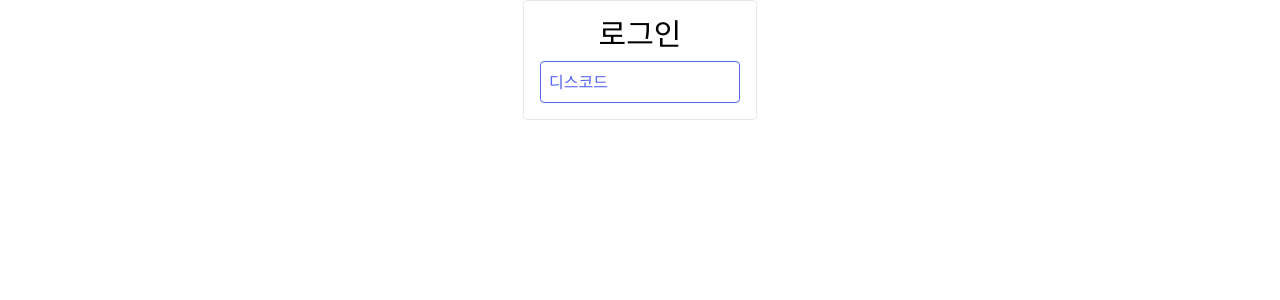
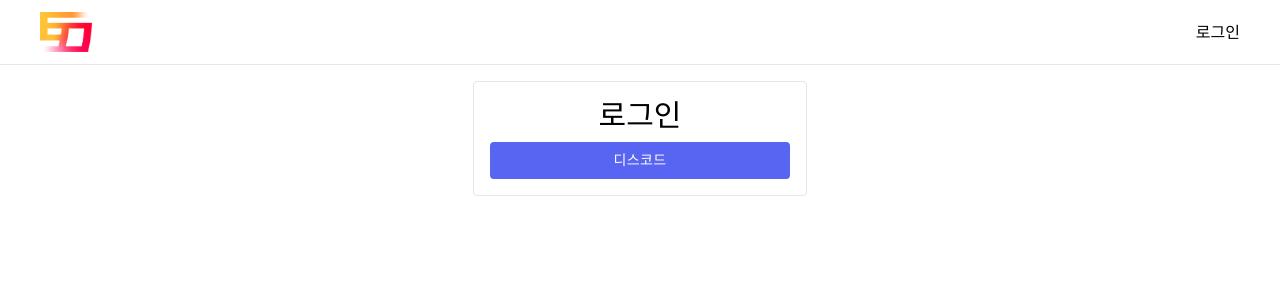
Before and after one commit to TTUKU/ttuku, a React (Create React App) app in the folder client/: page /login in a window 1280 px wide. Shown: the top 300 px of the page. Built offline with nearby package versions, Linux system fonts and the light colour scheme; a web font is replaced by a local one.

Commit message:
로그인 버튼

```diff
--- a/client/src/views/Login/LoginMethodButton.tsx
+++ b/client/src/views/Login/LoginMethodButton.tsx
@@ -1,5 +1,5 @@
 import React from 'react'
-import styled from 'styled-components'
+import { Button } from '@material-ui/core'
 
 type Props = {
     text: string
@@ -7,17 +7,18 @@
     color: string
 }
 
-const Container = styled.a<{ color: string }>`
-    border-color: ${({ color }) => color};
-    color: ${({ color }) => color};
-    min-width: 200px;
-`
-
-const LoginMethodButton: React.FC<Props> = ({ color, text }) => {
+const LoginMethodButton: React.FC<Props> = ({ color, text, provider }) => {
     return (
-        <Container className="p-2 rounded border" color={color}>
+        <Button
+            style={{
+                minWidth: 300,
+                color: '#fff',
+                background: color,
+            }}
+            href={`/api/auth/${provider}`}
+        >
             {text}
-        </Container>
+        </Button>
     )
 }
 
--- a/client/src/views/Login/index.tsx
+++ b/client/src/views/Login/index.tsx
@@ -1,9 +1,11 @@
 import React from 'react'
 import LoginMethodButton from './LoginMethodButton'
+import Layout from '../../components/Layout'
 
 const LoginPage = () => {
     return (
-        <div className="container mx-auto px-2 flex justify-center">
+        <Layout>
+            <div className="flex justify-center">
                 <div className="p-4 border rounded flex flex-col gap-2">
                     <div className="font-gugi text-3xl text-center">로그인</div>
                     <LoginMethodButton
@@ -13,6 +15,7 @@
                     />
                 </div>
             </div>
+        </Layout>
     )
 }
 
```
Lines whose indentation alone changed are shown as unchanged.
